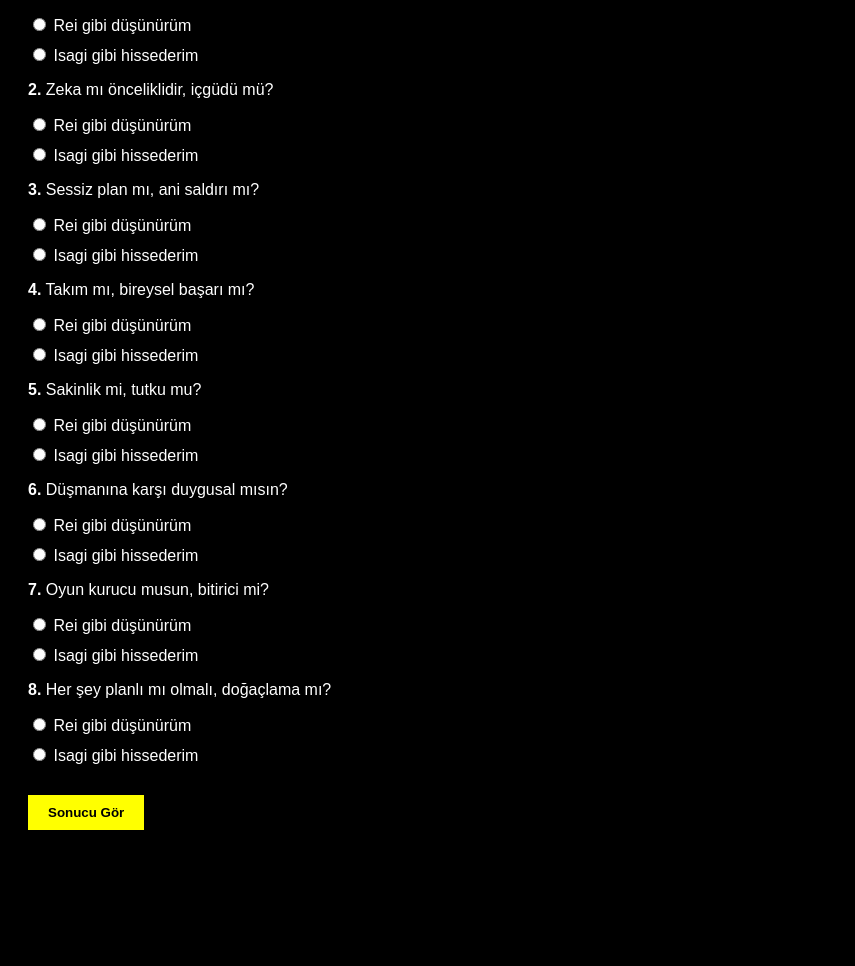
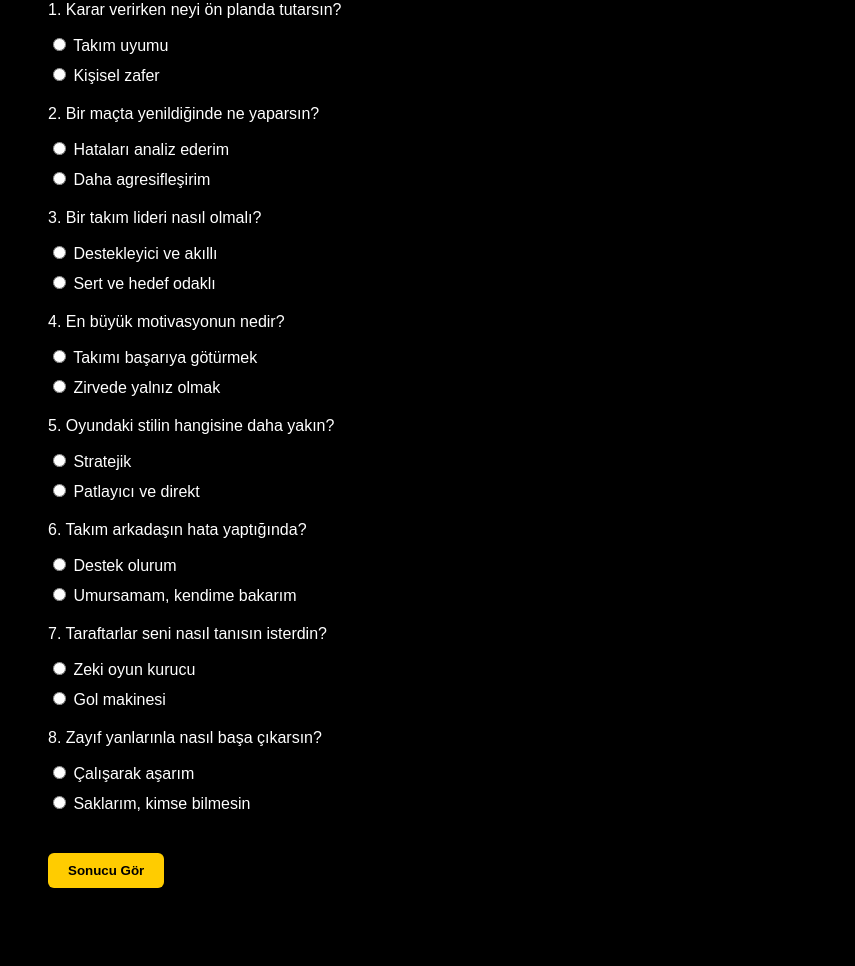
Before and after one commit to godofrei/RedLockNewProject3, a plain HTML site: page test1.html in a window 1280 px wide. Shown: the part 127-1093 px from the top of the page, without its empty margins (0-855 px from the left). Before the commit the page ends 1015 px from the top, so only its background shows below. Drawn offline with Linux system fonts and the light colour scheme.

Commit message:
Update test1.html

```diff
--- a/test1.html
+++ b/test1.html
@@ -1,87 +1,144 @@
-<!DOCTYPE html>
-<html lang="tr">
+<!DOCTYPE html><html lang="tr">
 <head>
-  <meta charset="UTF-8" />
-  <meta name="viewport" content="width=device-width, initial-scale=1.0"/>
+    <meta charset="UTF-8">
+    <meta name="viewport" content="width=device-width, initial-scale=1.0">
     <title>Test 1 - Isagi mi, Rei mi?</title>
     <style>
         body {
             background-color: #000;
             color: #fff;
             font-family: Arial, sans-serif;
-      padding: 20px;
+            padding: 40px;
         }
         h1 {
-      color: red;
+            color: #ff3333;
+            text-align: center;
         }
-    label {
+        .question {
+            margin-bottom: 20px;
+        }
+        .answers label {
             display: block;
             margin-bottom: 10px;
         }
-    .button {
-      margin-top: 20px;
+        button {
             padding: 10px 20px;
-      background-color: yellow;
-      color: black;
+            background-color: #ffcc00;
+            color: #000;
             font-weight: bold;
             border: none;
+            border-radius: 6px;
             cursor: pointer;
+            margin-top: 20px;
         }
-    #result {
+        .result {
             margin-top: 30px;
             font-size: 20px;
-      color: #00ffcc;
             font-weight: bold;
         }
     </style>
 </head>
 <body>
     <h1>Test 1: Isagi mi, Rei mi?</h1>
-  <form id="testForm">
-    <div id="questions"></div>
-    <button type="button" class="button" onclick="calculateResult()">Sonucu Gör</button>
+    <form id="quiz">
+        <!-- SORU 1 -->
+        <div class="question">
+            <p>1. Karar verirken neyi ön planda tutarsın?</p>
+            <div class="answers">
+                <label><input type="radio" name="q1" value="isagi"> Takım uyumu</label>
+                <label><input type="radio" name="q1" value="rei"> Kişisel zafer</label>
+            </div>
+        </div><!-- SORU 2 -->
+    <div class="question">
+        <p>2. Bir maçta yenildiğinde ne yaparsın?</p>
+        <div class="answers">
+            <label><input type="radio" name="q2" value="isagi"> Hataları analiz ederim</label>
+            <label><input type="radio" name="q2" value="rei"> Daha agresifleşirim</label>
+        </div>
+    </div>
+
+    <!-- SORU 3 -->
+    <div class="question">
+        <p>3. Bir takım lideri nasıl olmalı?</p>
+        <div class="answers">
+            <label><input type="radio" name="q3" value="isagi"> Destekleyici ve akıllı</label>
+            <label><input type="radio" name="q3" value="rei"> Sert ve hedef odaklı</label>
+        </div>
+    </div>
+
+    <!-- SORU 4 -->
+    <div class="question">
+        <p>4. En büyük motivasyonun nedir?</p>
+        <div class="answers">
+            <label><input type="radio" name="q4" value="isagi"> Takımı başarıya götürmek</label>
+            <label><input type="radio" name="q4" value="rei"> Zirvede yalnız olmak</label>
+        </div>
+    </div>
+
+    <!-- SORU 5 -->
+    <div class="question">
+        <p>5. Oyundaki stilin hangisine daha yakın?</p>
+        <div class="answers">
+            <label><input type="radio" name="q5" value="isagi"> Stratejik</label>
+            <label><input type="radio" name="q5" value="rei"> Patlayıcı ve direkt</label>
+        </div>
+    </div>
+
+    <!-- SORU 6 -->
+    <div class="question">
+        <p>6. Takım arkadaşın hata yaptığında?</p>
+        <div class="answers">
+            <label><input type="radio" name="q6" value="isagi"> Destek olurum</label>
+            <label><input type="radio" name="q6" value="rei"> Umursamam, kendime bakarım</label>
+        </div>
+    </div>
+
+    <!-- SORU 7 -->
+    <div class="question">
+        <p>7. Taraftarlar seni nasıl tanısın isterdin?</p>
+        <div class="answers">
+            <label><input type="radio" name="q7" value="isagi"> Zeki oyun kurucu</label>
+            <label><input type="radio" name="q7" value="rei"> Gol makinesi</label>
+        </div>
+    </div>
+
+    <!-- SORU 8 -->
+    <div class="question">
+        <p>8. Zayıf yanlarınla nasıl başa çıkarsın?</p>
+        <div class="answers">
+            <label><input type="radio" name="q8" value="isagi"> Çalışarak aşarım</label>
+            <label><input type="radio" name="q8" value="rei"> Saklarım, kimse bilmesin</label>
+        </div>
+    </div>
+
+    <button type="button" onclick="calculateResult()">Sonucu Gör</button>
 </form>
-  <div id="result"></div>
+
+<div class="result" id="result"></div>
 
 <script>
-    const questions = [
-      "Lider mi olmayı seversin, stratejist mi?",
-      "Zeka mı önceliklidir, içgüdü mü?",
-      "Sessiz plan mı, ani saldırı mı?",
-      "Takım mı, bireysel başarı mı?",
-      "Sakinlik mi, tutku mu?",
-      "Düşmanına karşı duygusal mısın?",
-      "Oyun kurucu musun, bitirici mi?",
-      "Her şey planlı mı olmalı, doğaçlama mı?"
-    ];
+    function calculateResult() {
+        const form = document.forms['quiz'];
+        let isagi = 0;
+        let rei = 0;
 
-    const container = document.getElementById("questions");
-
-    questions.forEach((q, index) => {
-      container.innerHTML += `
-        <p><strong>${index + 1}.</strong> ${q}</p>
-        <label><input type="radio" name="q${index}" value="rei" required> Rei gibi düşünürüm</label>
-        <label><input type="radio" name="q${index}" value="isagi"> Isagi gibi hissederim</label>
-      `;
-    });
-
-    function calculateResult() {
-      const form = document.forms["testForm"];
-      let reiScore = 0;
-      let isagiScore = 0;
-
-      for (let i = 0; i < questions.length; i++) {
+        for (let i = 1; i <= 8; i++) {
             const answer = form[`q${i}`].value;
-        if (answer === "rei") reiScore++;
-        else isagiScore++;
+            if (answer === 'isagi') isagi++;
+            else if (answer === 'rei') rei++;
         }
 
-      const resultText = reiScore > isagiScore
-        ? "Sen REI fanısın! Soğukkanlı, zeki ve lider ruhlusun."
-        : "Sen ISAGI fanısın! İçgüdüsel, kararlı ve duygusal bir savaşçısın.";
+        const resultText = document.getElementById('result');
 
-      document.getElementById("result").innerText = resultText;
+        if (isagi > rei) {
+            resultText.textContent = "Sen ISAGİ hayranısın! Takım ruhun ve zekânla öne çıkıyorsun.";
+        } else if (rei > isagi) {
+            resultText.textContent = "Sen REİ hayranısın! Gücün ve bireysel hırsın seni tanımlar.";
+        } else {
+            resultText.textContent = "Sen her ikisine de eşit hayransın!";
+        }
     }
 </script>
+
 </body>
 </html>
```
Lines whose indentation alone changed are shown as unchanged.
